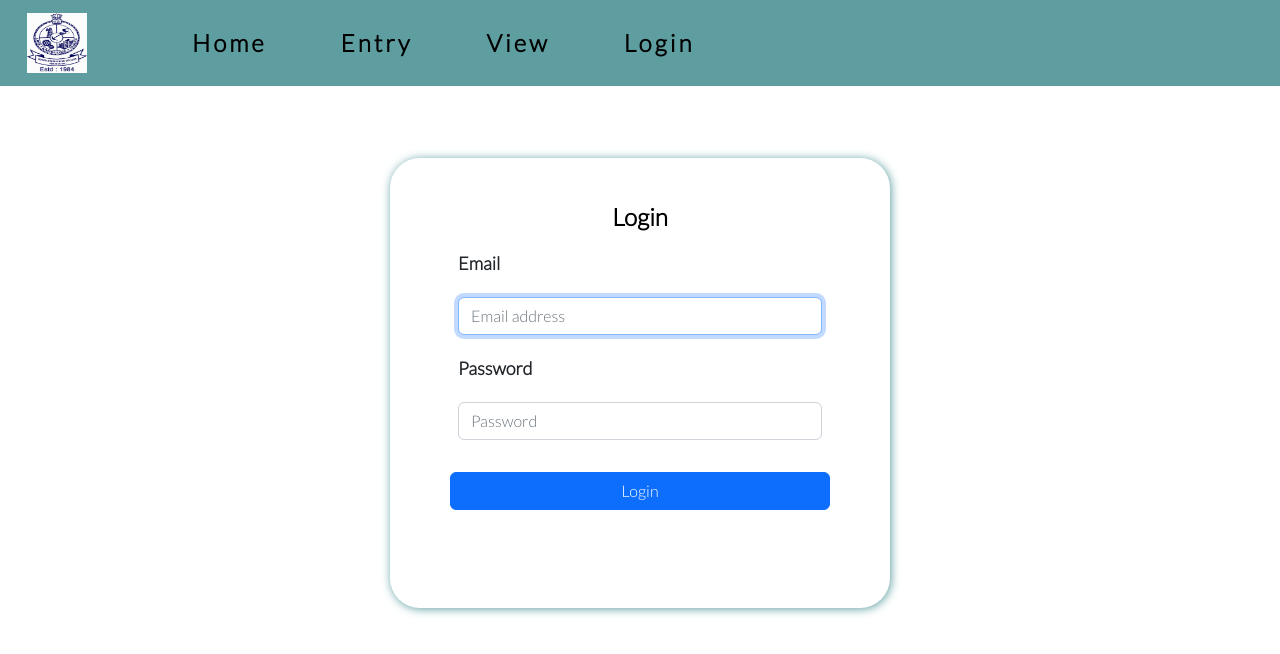
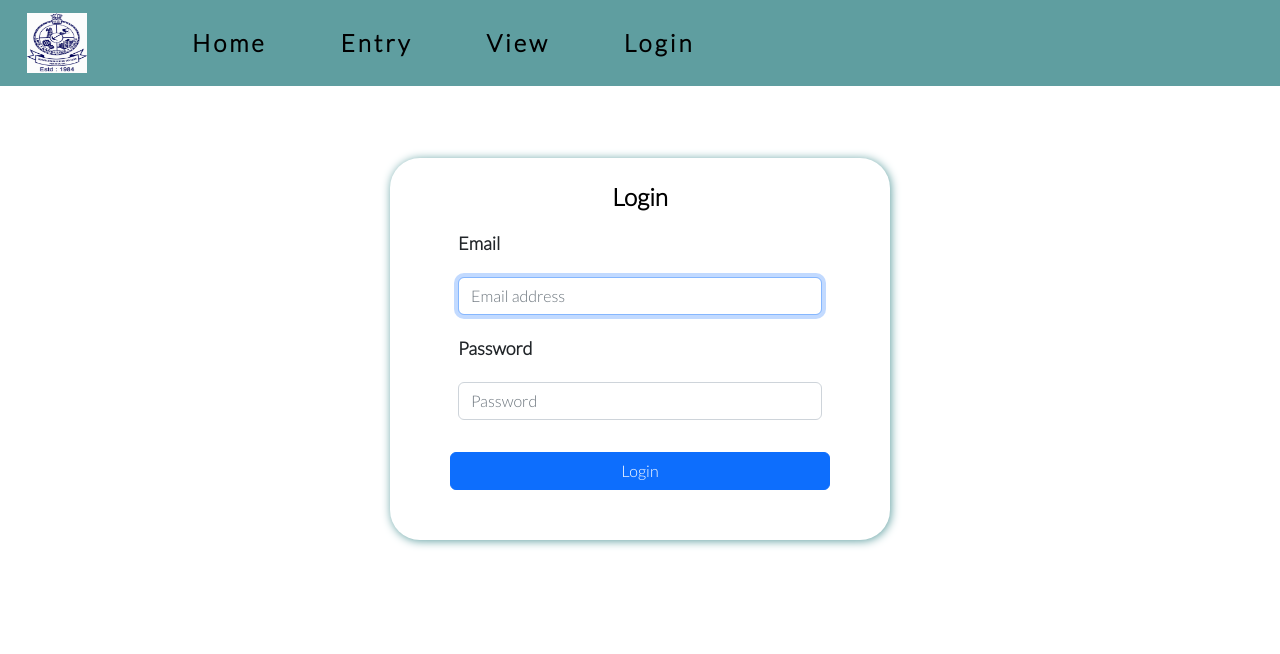
Before and after one commit to BHARATH2503/Leave-and-OD-Management, a React (Create React App) app in the folder client/: page /login in a window 1280 px wide. Shown: the top 654 px of the page. Built offline with nearby package versions, Linux system fonts and the light colour scheme; no server answers; a web font is replaced by a local one.

Commit message:
Update Login.css

```diff
--- a/client/src/css/Login.css
+++ b/client/src/css/Login.css
@@ -10,13 +10,9 @@
 .Auth-form {
     width: 500px;
     height:auto;
-    box-shadow: rgba(0, 0, 0, 0.16) 1px 1px 10px;
-    padding-top: 1%;
     padding-bottom: 50px;
-    height: 450px;
     box-shadow: cadetblue 1px 1px 10px;
-    padding-top: 20px;
-    padding-bottom: 10px;
+    padding-bottom: 50px;
     margin-top: -30px;
     border-radius: 30px;
 
```
